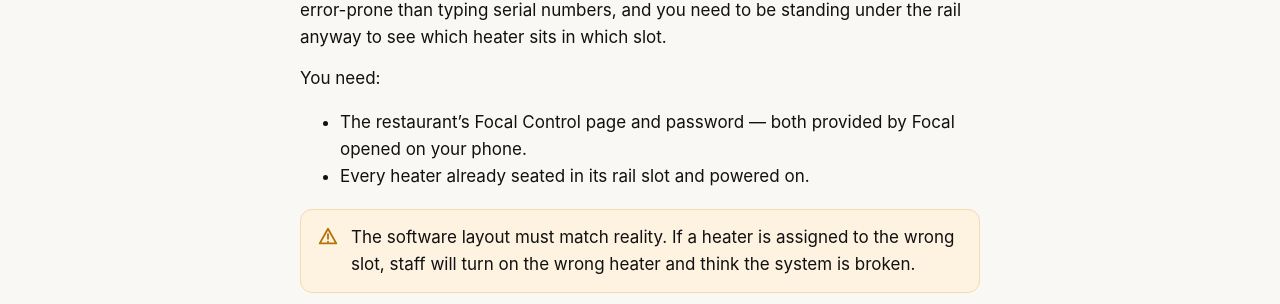
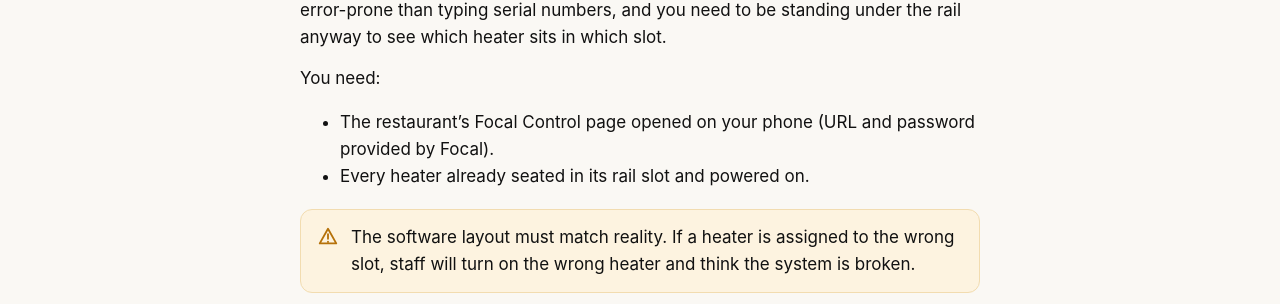
Before and after one commit to BeamT/external-docs, a Jekyll site: the page built from _guides/register-assign-heaters.md, in a window 1280 px wide and 900 px high, scrolled down 365 px. Shown: the part 148-452 px from the top of the window. Built offline with Jekyll 4.4.1, drawn with Linux system fonts in a browser that asks for light colours; some web fonts are replaced.

Commit message:
Update register-assign-heaters.md

```diff
--- a/_guides/register-assign-heaters.md
+++ b/_guides/register-assign-heaters.md
@@ -23,7 +23,7 @@
 
 You need:
 
-* The restaurant's Focal Control page and password — both provided by Focal opened on your phone.
+* The restaurant's Focal Control page opened on your phone (URL and password provided by Focal).
 * Every heater already seated in its rail slot and powered on.
 
 {% include warn.html text="The software layout must match reality. If a heater is assigned to the wrong slot, staff will turn on the wrong heater and think the system is broken." %}
```
